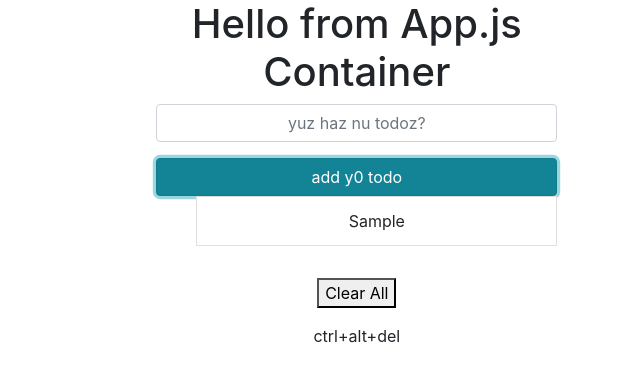
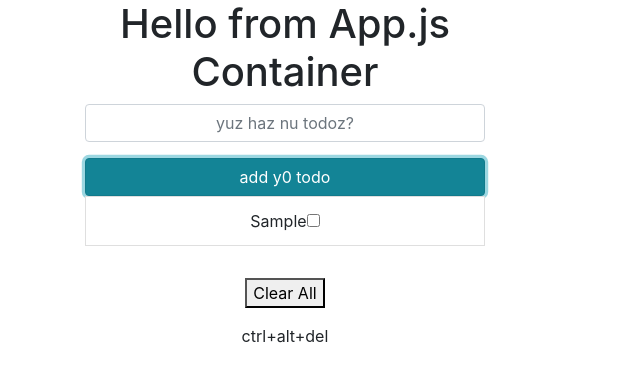
Before and after one commit to amick12/reactTodo, a React (Create React App) app: page / in a window 1280 px wide. Both pictures are taken after typing "Sample" into the empty fields and a click on the button "add y0 todo". Shown: the top 380 px of the page, without its empty margins (355-995 px from the left). Built offline with nearby package versions, Linux system fonts and the light colour scheme.

Commit message:
Morning Commit

```diff
--- a/src/components/App.js
+++ b/src/components/App.js
@@ -6,10 +6,10 @@ function App() {
   return (
     <div className='container d-flex justify-content-center'>
       <div className='row'>
-        <div className='col-6 offset-4 text-center'>
+        <div className='col-6 offset-3 text-center'>
           <h1>Hello from App.js Container</h1>
         </div>
-        <div className='col-6 offset-4 text-center'>
+        <div className='col-6 offset-3 text-center'>
           <Input />
         </div>
       </div>
--- a/src/components/Input.js
+++ b/src/components/Input.js
@@ -8,9 +8,10 @@ class Input extends React.Component {
   constructor(props) {
     super(props);
     // initialize state
+
     this.state = {
-      newTodo: '',
-      todoList: []
+      todoList: [],
+      newTodo: ''
     };
   }
 
@@ -29,8 +30,8 @@ class Input extends React.Component {
     this.setState(
       {
         todoList: newList
-      },
-      () => console.log('newList', newList)
+      }
+      // ,() => console.log('newList', newList)
     );
   }
 
@@ -51,17 +52,21 @@ class Input extends React.Component {
     );
   };
 
-  //fx to execute on submit
+  ////////
+  // NEED: fx to execute on submit
+  //////// a way to derive a unique key (no index) --> Date.now()
+
   gotSubmitted = e => {
     e.preventDefault();
     const newTodo = {
-      title: this.state.newTodo
+      description: this.state.newTodo,
+      key: Date.now()
     };
-    // console.log('gotSubmitted - newTodo', newTodo);
+    console.log('gotSubmitted - newTodo', newTodo);
 
     //create constant to hold new, updated array
     //need: attach newTodo to todoList array
-    ///////////----->   no push  1) illegal to directly mutate state
+    /////////// --->  no push ** 1) illegal to directly mutate state
     /////////////////////////////2) push returns array length ---> concat?
 
     const updateTodoList = this.state.todoList.concat(newTodo);
@@ -70,8 +75,8 @@ class Input extends React.Component {
       {
         todoList: updateTodoList,
         newTodo: ''
-      },
-      () => console.log('THIS state', this.state)
+      }
+      // ,() => console.log('THIS state', this.state)
     );
   };
 
@@ -82,9 +87,9 @@ class Input extends React.Component {
   };
 
   render() {
-    ///////// console.log(this.state.newTodo);
+    ////////
     // NEED: to disable submit when input value is 0 ---> required
-
+    ////////
     return (
       <React.Fragment>
         <form onSubmit={this.gotSubmitted}>
@@ -102,7 +107,7 @@ class Input extends React.Component {
             add y0 todo
           </button>
         </form>
-        <ul>
+        <ul className='p-0'>
           <List list={this.state.todoList} />
         </ul>
         <button className='mt-3 mb-3' onClick={this.clear}>
--- /dev/null
+++ b/src/components/List.css
@@ -0,0 +1,10 @@
+li.checked {
+  background: #888;
+  color: #fff;
+  text-decoration: line-through;
+}
+
+input myCheck {
+  color: green;
+  padding-left: 5px 5px 0 0 !important;
+}
--- a/src/components/List.js
+++ b/src/components/List.js
@@ -1,14 +1,29 @@
 import React from 'react';
+import './List.css';
 
 function List(props) {
   // create constant for mapping fx ---- use props from Input.js
+  // set unique key on element
+  // add checkbox input
+
   const renderListItems = props.list.map((item, index) => (
-    <li key={index} className='list-group-item'>
-      {/* {console.log(item, index)} */}
-      {`${item.title}`}
-    </li>
+    <div className='row' key={item.key}>
+      <div className='col'>
+        {console.log({ item, index }, item.key)}
+        <li className='list-group-item'>
+          {`${item.description}`}
+          <input
+            className=' myCheck'
+            type='checkbox'
+            name={index}
+            value={`todo${index}`}
+          />
+        </li>
+      </div>
+    </div>
   ));
-  return <div>{renderListItems}</div>;
+
+  return renderListItems;
 }
 
 export default List;
```
